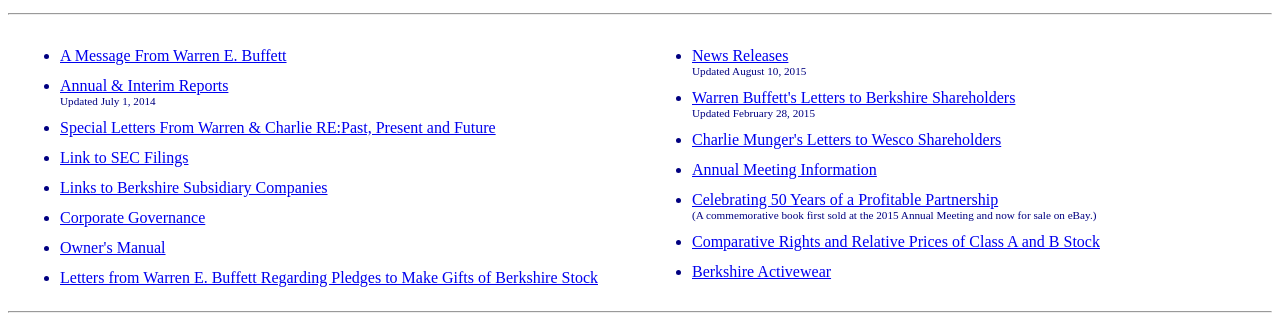
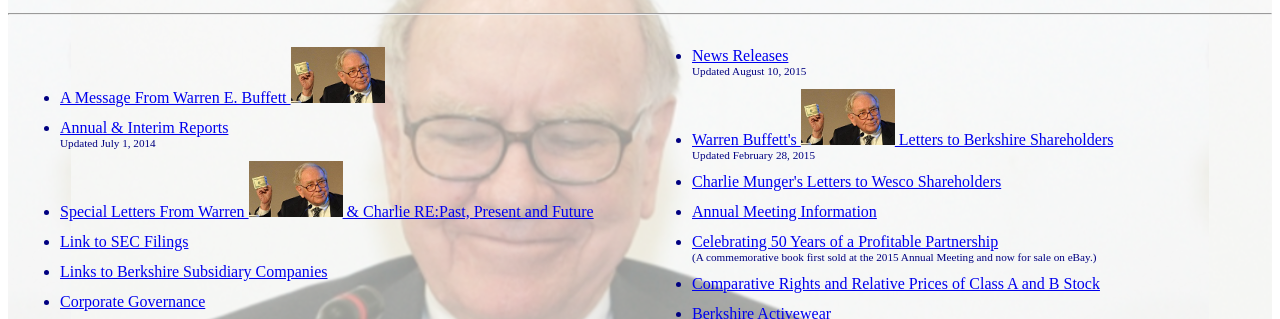
Before and after one commit to Yoonis/phase-0, a plain HTML site: page week-3/my-berkshire-site.html in a window 1280 px wide. Shown: the part 91-410 px from the top of the page. Drawn offline with Linux system fonts and the light colour scheme.

Commit message:
Beautify Berkshire site

```diff
--- a/week-3/my-berkshire-site.html
+++ b/week-3/my-berkshire-site.html
@@ -16,11 +16,11 @@
 
 <div class="col">
 <ul>
-  <li><a href="http://www.berkshirehathaway.com/message.html">A Message From Warren E. Buffett</a></li>
+  <li><a href="http://www.berkshirehathaway.com/message.html">A Message From Warren E. Buffett <img src="imgs/buffet-dollar.png" alt="Buffet with a dollar"/></a></li>
 
   <li><a href="http://www.berkshirehathaway.com/SpecialLetters/WEBCTMLtr.html">Annual & Interim Reports</a><span class="description"> Updated July 1, 2014</span></li>
 
-  <li><a href="#">Special Letters From Warren & Charlie RE:Past, Present and Future</a></li>
+  <li><a href="#">Special Letters From Warren <img src="imgs/buffet-dollar.png" alt="Buffet with a dollar"/> & Charlie RE:Past, Present and Future</a></li>
 
     <li><a href="#">Link to SEC Filings</a></li>
 
@@ -30,7 +30,7 @@
 
     <li><a href="#">Owner's Manual</a></li>
 
-    <li><a href="#">Letters from Warren E. Buffett Regarding Pledges to Make Gifts of Berkshire Stock</a></li>
+    <li><a href="#">Letters from Warren E. Buffett <img src="imgs/buffet-dollar.png" alt="Buffet with a dollar"/> Regarding Pledges to Make Gifts of Berkshire Stock</a></li>
 </ul>
 </div>
 
@@ -38,7 +38,7 @@
 <ul>
     <li><a href="#">News Releases</a><span class="description"> Updated August 10, 2015</span></li>
 
-    <li><a href="#">Warren Buffett's Letters to Berkshire Shareholders</a><span class="description"> Updated February 28, 2015</span></li>
+    <li><a href="#">Warren Buffett's <img src="imgs/buffet-dollar.png" alt="Buffet with a dollar"/> Letters to Berkshire Shareholders</a><span class="description"> Updated February 28, 2015</span></li>
 
     <li><a href="#">Charlie Munger's Letters to Wesco Shareholders</a></li>
 
--- a/week-3/stylesheets/my-berkshire-stylesheet.css
+++ b/week-3/stylesheets/my-berkshire-stylesheet.css
@@ -4,6 +4,8 @@ html {
 
 body {
     color: #000080;
+    background: url(../imgs/more-buffett-dollars.png) white;
+   	background-position: center;
 }
 
 a:visited {
@@ -17,7 +19,7 @@ a {
 .col {
    float: left;
    width: 50%;
-   height: 280px;
+   height: 425px;
 }
 
 .description {
```
Also changed, not shown: week-3/imgs/buffet-dollar.png (added), week-3/imgs/more-buffett-dollars.png (added).
